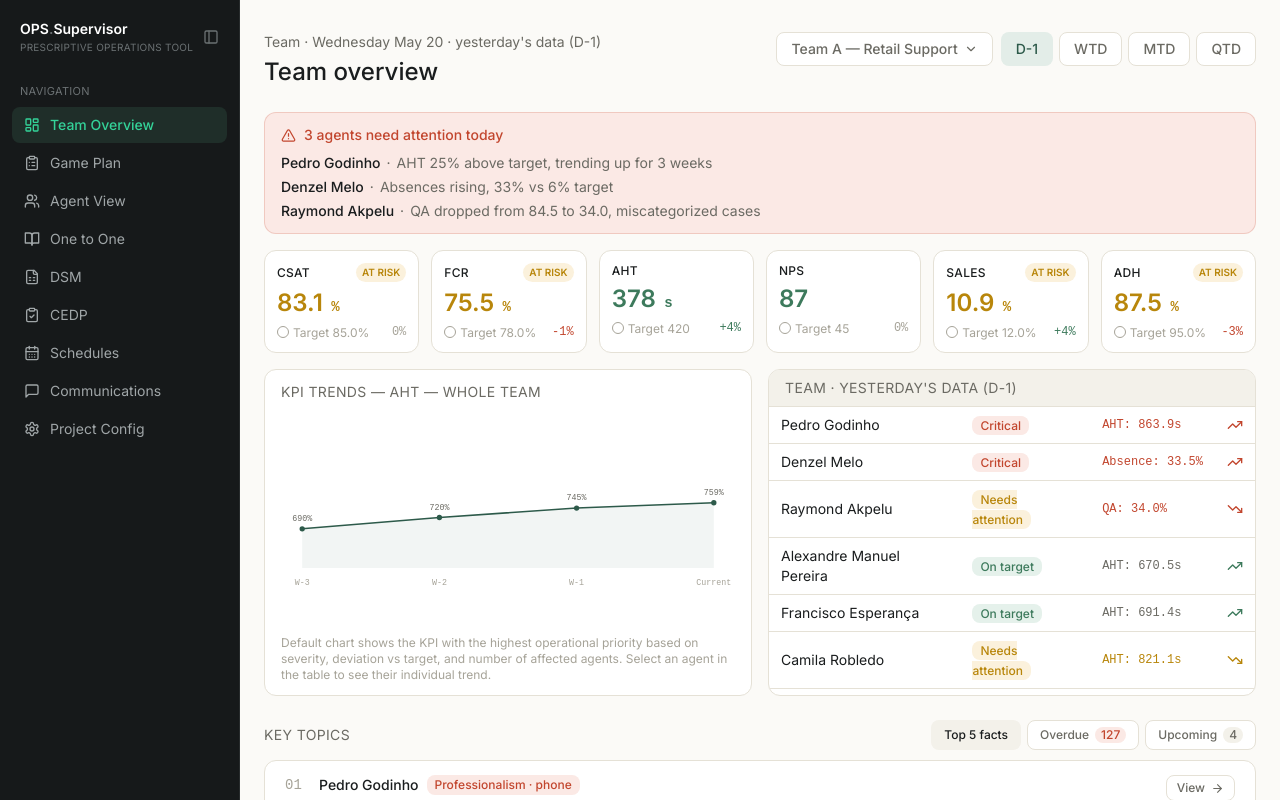
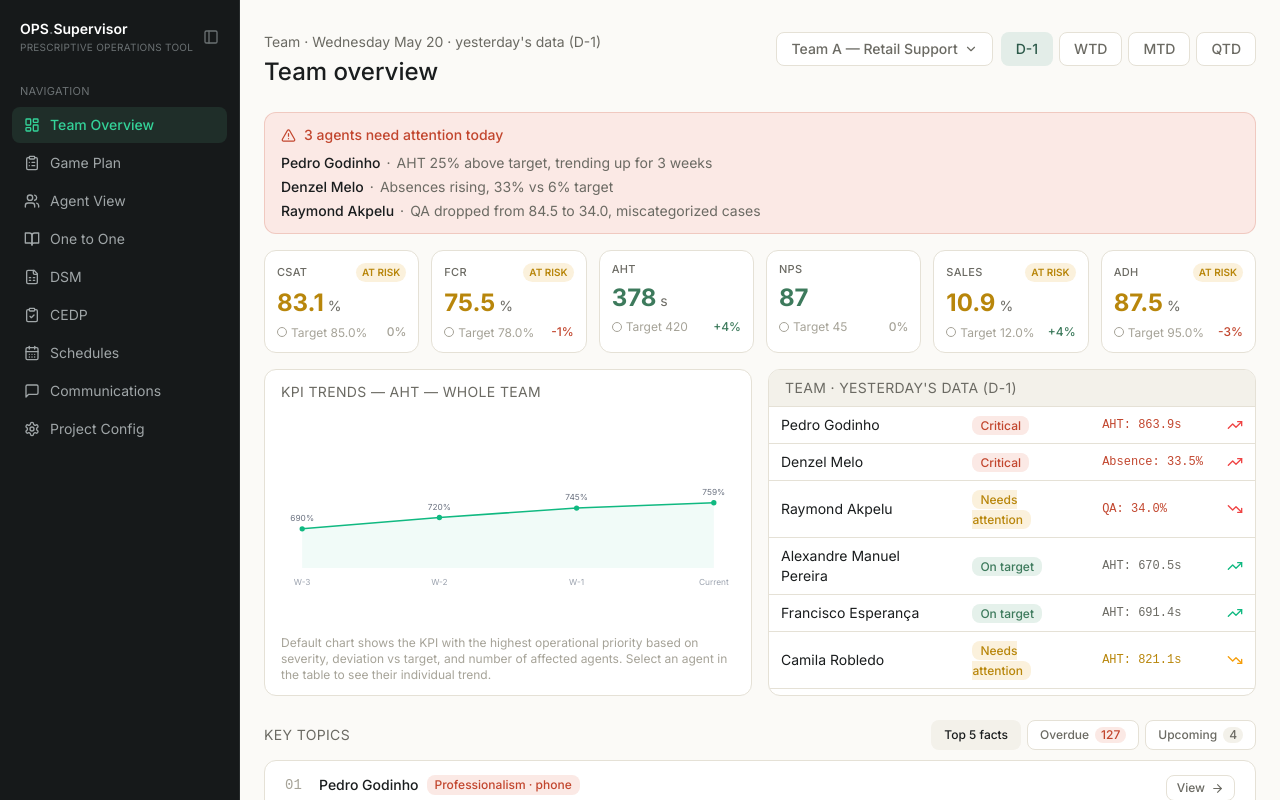
Before and after one commit to andresromero-blip/ops-supervisor-prototypes, a Next.js app: page /projects/20260620-team-overview in a window 1280 px wide. Shown: the top 800 px of the page. Built offline with nearby package versions, Linux system fonts and the light colour scheme.

Commit message:
Update page.tsx

```diff
--- a/app/projects/20260620-team-overview/page.tsx
+++ b/app/projects/20260620-team-overview/page.tsx
@@ -225,13 +225,16 @@ function statusClasses(status: Status) {
 }
 
 function TrendIcon({ trend, status }: { trend: "up" | "down"; status: Status }) {
-  const color = status === "critical" ? "#C2462E" : status === "warning" || status === "at_risk" ? "#B8860B" : "#3D7A5C";
+  const color = status === "critical" ? "#EF4444" : status === "warning" || status === "at_risk" ? "#F59E0B" : "#10B981";
   const Icon = trend === "up" ? TrendingUp : TrendingDown;
   return <Icon size={16} color={color} strokeWidth={2} />;
 }
 
 function KpiCard({ kpi, highlighted }: { kpi: Kpi; highlighted?: boolean }) {
-  const valueColor = kpi.status === "at_risk" || kpi.status === "critical" || kpi.status === "warning" ? "text-warning" : "text-success";
+  const valueColor =
+    kpi.status === "critical" ? "text-danger" :
+    kpi.status === "at_risk" || kpi.status === "warning" ? "text-warning" :
+    "text-success";
   const deltaColor = kpi.delta.startsWith("+")
     ? "text-success"
     : kpi.delta.startsWith("-")
@@ -240,20 +243,20 @@ function KpiCard({ kpi, highlighted }: { kpi: Kpi; highlighted?: boolean }) {
   return (
     <div className={`bg-surface rounded-lg p-3 border ${highlighted ? "border-success ring-1 ring-success/30" : "border-border"}`}>
       <div className="flex items-center justify-between mb-1.5 gap-1">
-        <p className="text-xs font-medium text-text-primary m-0 leading-tight uppercase tracking-wide">{kpi.label}</p>
+        <p className="text-[11px] font-medium text-text-secondary m-0 leading-tight uppercase tracking-wide">{kpi.label}</p>
         {kpi.status === "at_risk" && (
           <span className="text-[10px] font-semibold px-1.5 py-0.5 rounded-full bg-warning-light text-warning whitespace-nowrap">AT RISK</span>
         )}
       </div>
-      <p className={`text-2xl font-semibold m-0 leading-tight ${valueColor}`}>
+      <p className={`text-2xl font-bold m-0 leading-tight ${valueColor}`}>
         {kpi.value}
-        {kpi.unit && <span className="text-sm font-mono"> {kpi.unit}</span>}
+        {kpi.unit && <span className="text-sm font-normal text-text-secondary"> {kpi.unit}</span>}
       </p>
       <div className="flex items-center justify-between mt-1.5">
         <p className="text-xs text-text-tertiary m-0 leading-tight flex items-center gap-1">
-          <span className="inline-block w-3 h-3 rounded-full border border-text-tertiary" /> Target {kpi.target}
+          <span className="inline-block w-2.5 h-2.5 rounded-full border border-text-tertiary flex-shrink-0" /> Target {kpi.target}
         </p>
-        <span className={`text-xs font-medium font-mono ${deltaColor}`}>{kpi.delta}</span>
+        <span className={`text-xs font-medium ${deltaColor}`}>{kpi.delta}</span>
       </div>
     </div>
   );
@@ -279,15 +282,15 @@ function TrendChart({ data, label }: { data: number[]; label: string }) {
 
   return (
     <svg viewBox={`0 0 ${w} ${h}`} className="w-full h-36 block">
-      <path d={areaPath} fill="rgba(45,90,74,0.06)" stroke="none" />
-      <path d={path} fill="none" stroke="#2D5A4A" strokeWidth="2" />
+      <path d={areaPath} fill="rgba(16,185,129,0.06)" stroke="none" />
+      <path d={path} fill="none" stroke="#10B981" strokeWidth="2" />
       {points.map((p, i) => (
         <g key={i}>
-          <circle cx={p[0]} cy={p[1]} r="3.5" fill="#2D5A4A" />
-          <text x={p[0]} y={h - 6} textAnchor="middle" fontSize="11" fontFamily="IBM Plex Mono, monospace" fill="#A6A398">
+          <circle cx={p[0]} cy={p[1]} r="3.5" fill="#10B981" />
+          <text x={p[0]} y={h - 6} textAnchor="middle" fontSize="11" fontFamily="Inter, system-ui, sans-serif" fill="#9CA3AF">
             {weeks[i]}
           </text>
-          <text x={p[0]} y={p[1] - 10} textAnchor="middle" fontSize="11" fontFamily="IBM Plex Mono, monospace" fill="#6B6A63">
+          <text x={p[0]} y={p[1] - 10} textAnchor="middle" fontSize="11" fontFamily="Inter, system-ui, sans-serif" fill="#6B7280">
             {data[i]}%
           </text>
         </g>
```
